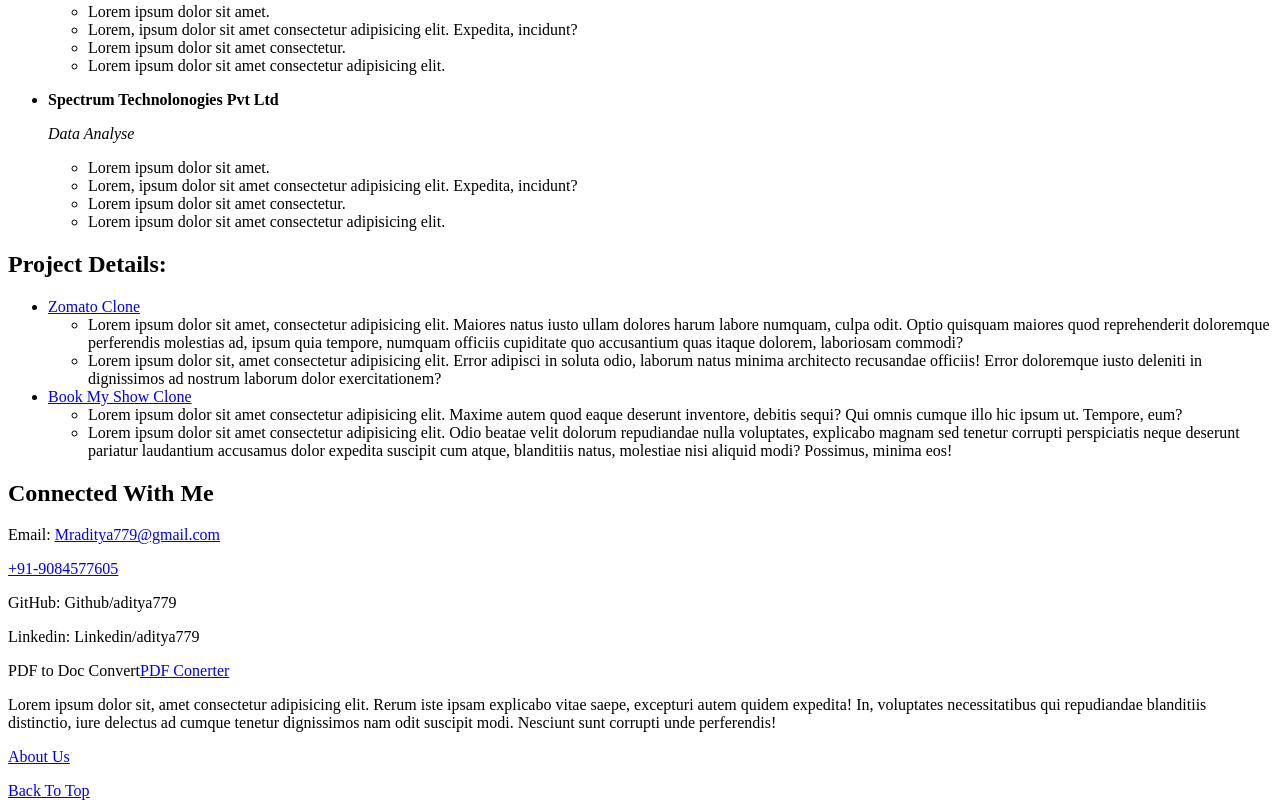
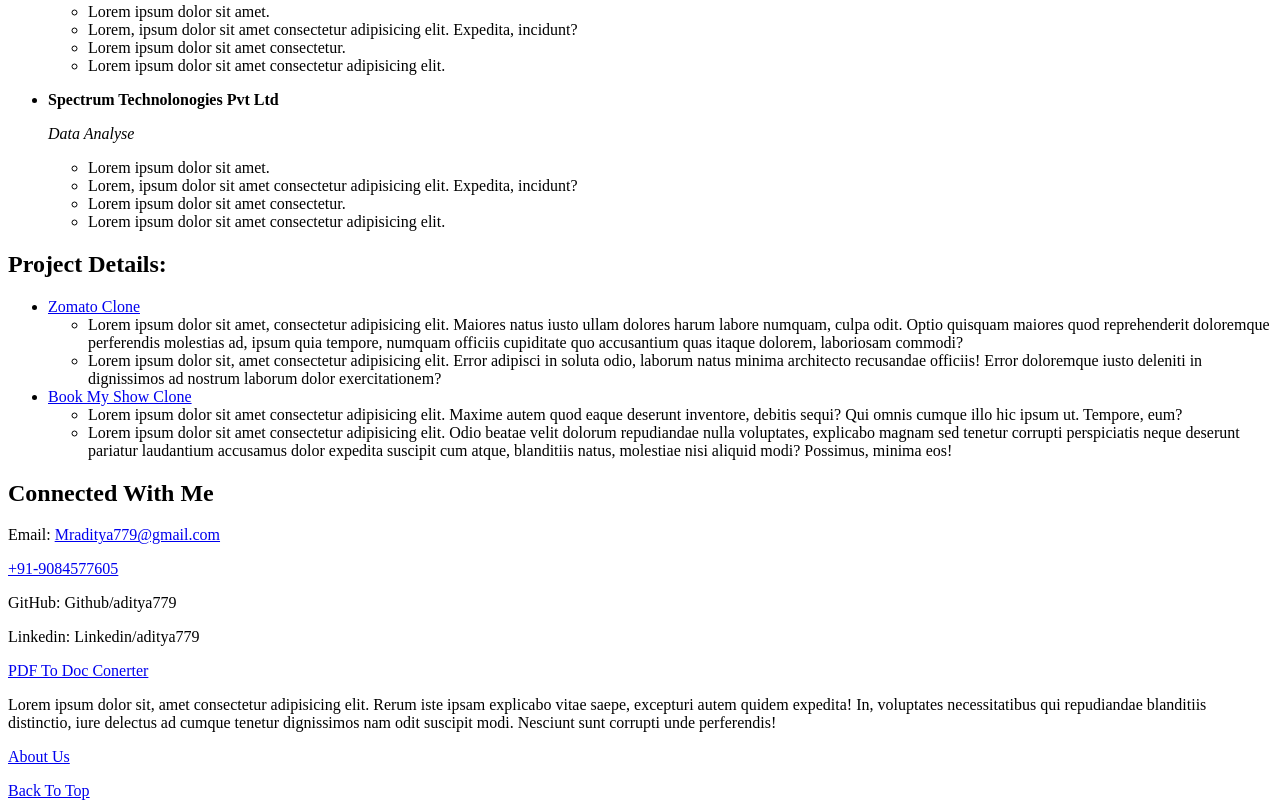
Before and after one commit to Aditya-779/myResumeDemo, a plain HTML site: page index.html in a window 1280 px wide. Shown: the part 696-1504 px from the top of the page. Drawn offline with Linux system fonts and the light colour scheme.

Commit message:
Update index.html

```diff
--- a/index.html
+++ b/index.html
@@ -152,7 +152,7 @@
     </a>
     <p>GitHub: Github/aditya779</p>
     <p>Linkedin: Linkedin/aditya779 </p>
-        <p>PDF to Doc Convert<a href="#pdftodoc.html">PDF Conerter</a></p>
+        <a href="pdftodoc.html">PDF To Doc Conerter</a>
     <p>Lorem ipsum dolor sit, amet consectetur adipisicing elit. Rerum iste ipsam explicabo vitae saepe, excepturi autem
         quidem expedita! In, voluptates necessitatibus qui repudiandae blanditiis distinctio, iure delectus ad cumque
         tenetur dignissimos nam odit suscipit modi. Nesciunt sunt corrupti unde perferendis!</p>
```
